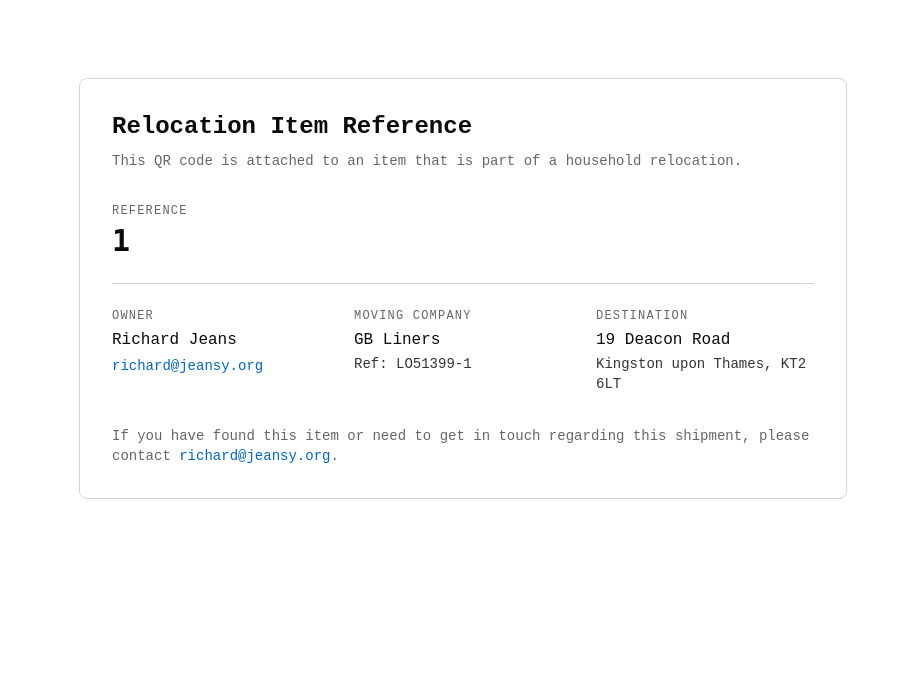
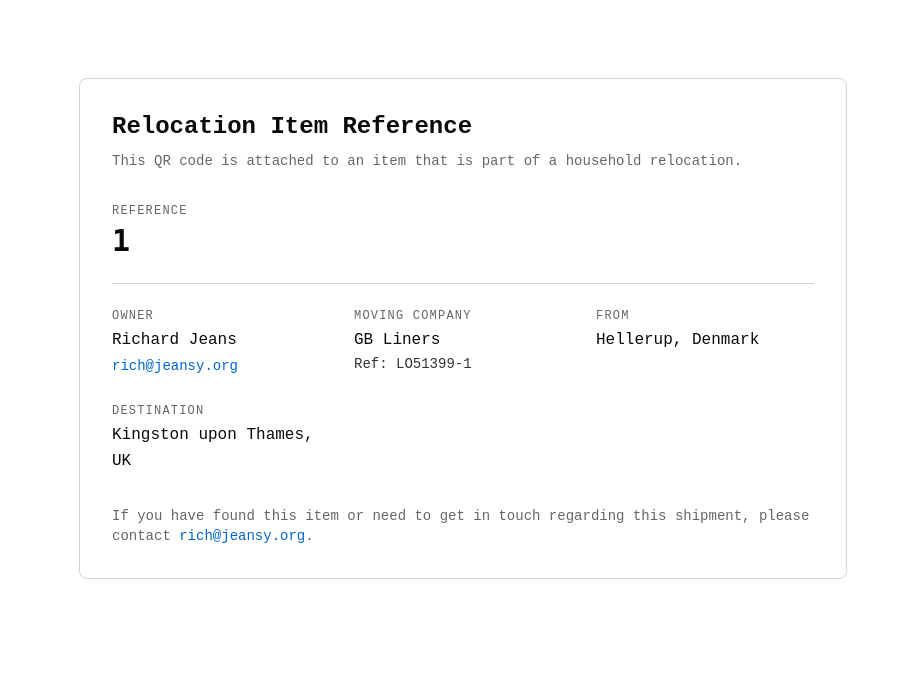
Before and after one commit to rjeans/jeansy.org, an Astro site: page /i/1 in a window 1280 px wide. Shown: the part 103-776 px from the top of the page, without its empty margins (177-1091 px from the left). Built offline with nearby package versions, Linux system fonts and the light colour scheme; Astro itself is replaced by a stand-in of ours.

Commit message:
Updated details

```diff
--- a/src/pages/i/[ref].astro
+++ b/src/pages/i/[ref].astro
@@ -25,7 +25,7 @@ const { ref } = Astro.params;
         <div>
           <p class="text-xs uppercase tracking-widest mb-1" style="color: var(--text-muted);">Owner</p>
           <p style="color: var(--text-primary);">Richard Jeans</p>
-          <a href="mailto:richard@jeansy.org" style="color: var(--link-color);" class="hover:underline text-sm">richard@jeansy.org</a>
+          <a href="mailto:rich@jeansy.org" style="color: var(--link-color);" class="hover:underline text-sm">rich@jeansy.org</a>
         </div>
         <div>
           <p class="text-xs uppercase tracking-widest mb-1" style="color: var(--text-muted);">Moving Company</p>
@@ -33,15 +33,18 @@ const { ref } = Astro.params;
           <p class="text-sm" style="color: var(--text-secondary);">Ref: LO51399-1</p>
         </div>
         <div>
+          <p class="text-xs uppercase tracking-widest mb-1" style="color: var(--text-muted);">From</p>
+          <p style="color: var(--text-primary);">Hellerup, Denmark</p>
+        </div>
+        <div>
           <p class="text-xs uppercase tracking-widest mb-1" style="color: var(--text-muted);">Destination</p>
-          <p style="color: var(--text-primary);">19 Deacon Road</p>
-          <p class="text-sm" style="color: var(--text-secondary);">Kingston upon Thames, KT2 6LT</p>
+          <p style="color: var(--text-primary);">Kingston upon Thames, UK</p>
         </div>
       </div>
 
       <p class="text-sm" style="color: var(--text-muted);">
         If you have found this item or need to get in touch regarding this shipment, please contact
-        <a href="mailto:richard@jeansy.org" style="color: var(--link-color);" class="hover:underline">richard@jeansy.org</a>.
+        <a href="mailto:rich@jeansy.org" style="color: var(--link-color);" class="hover:underline">rich@jeansy.org</a>.
       </p>
 
     </div>
```
